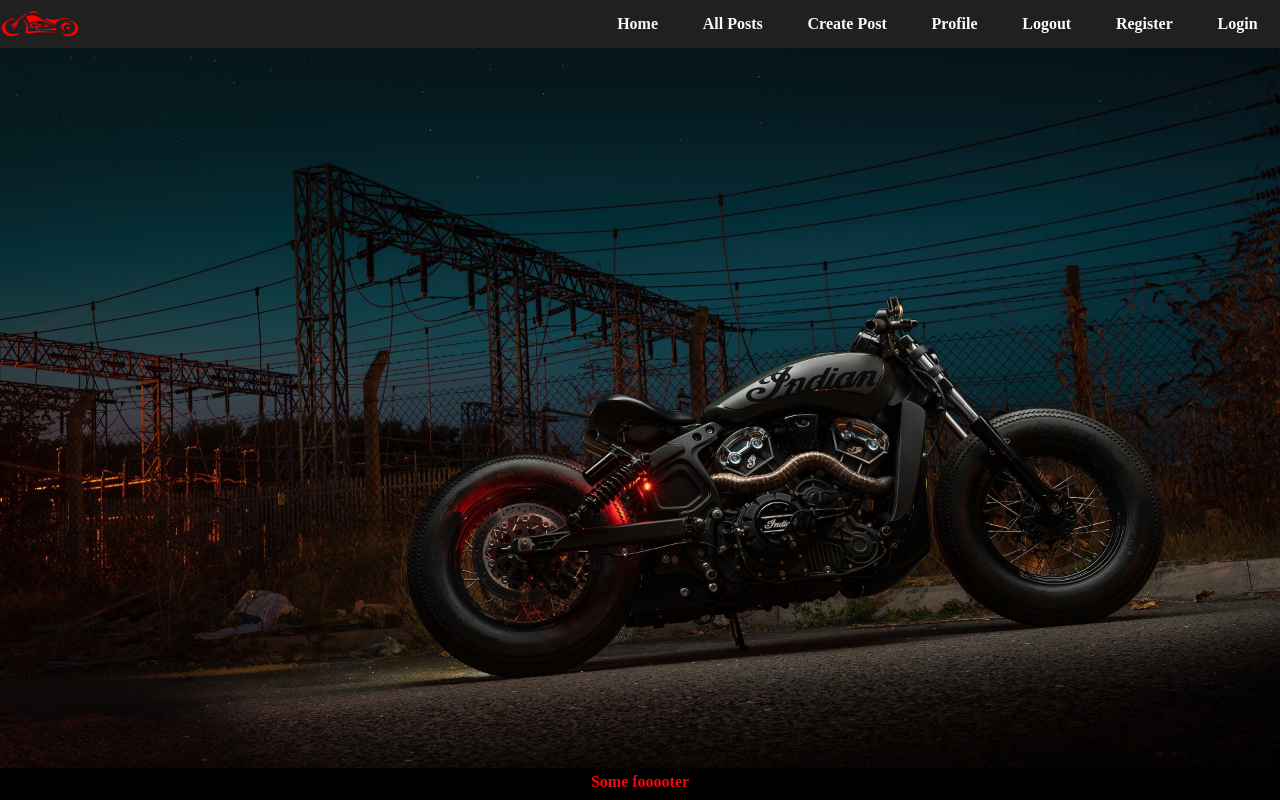
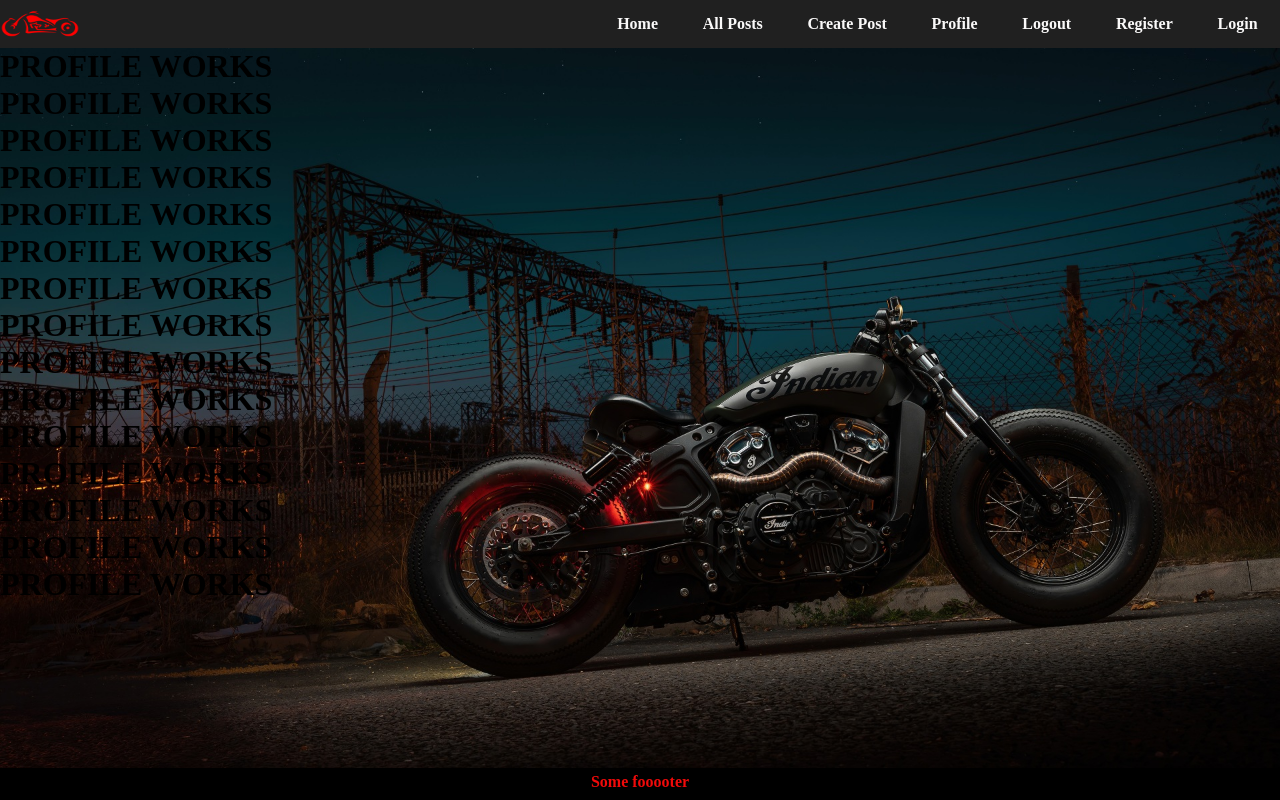
Before and after one commit to 2HEADSs/SPA-Angular, an Angular app in the folder motorcycle-app/: page /auth/profile in a window 1280 px wide. Before the commit this address led to /. Built offline with nearby package versions, Linux system fonts and the light colour scheme.

Commit message:
add profile component

```diff
--- a/motorcycle-app/src/app/app-routing.module.ts
+++ b/motorcycle-app/src/app/app-routing.module.ts
@@ -1,6 +1,7 @@
 import { NgModule } from '@angular/core';
 import { RouterModule, Routes } from '@angular/router';
 import { LoginComponent } from './auth/login/login.component';
+import { ProfileComponent } from './auth/profile/profile.component';
 import { RegisterComponent } from './auth/register/register.component';
 import { MainComponent } from './core/main/main.component';
 
@@ -18,6 +19,10 @@ const routes: Routes = [
     path: 'auth/login',
     component: LoginComponent
   },
+  {
+    path: 'auth/profile',
+    component: ProfileComponent
+  },
 ];
 
 @NgModule({
--- a/motorcycle-app/src/app/auth/auth.module.ts
+++ b/motorcycle-app/src/app/auth/auth.module.ts
@@ -3,13 +3,15 @@ import { CommonModule } from '@angular/common';
 import { RegisterComponent } from './register/register.component';
 import { LoginComponent } from './login/login.component';
 import { RouterModule } from '@angular/router';
+import { ProfileComponent } from './profile/profile.component';
 
 
 
 @NgModule({
   declarations: [
     RegisterComponent,
-    LoginComponent
+    LoginComponent,
+    ProfileComponent
   ],
   imports: [
     CommonModule,
--- /dev/null
+++ b/motorcycle-app/src/app/auth/profile/profile.component.html
@@ -0,0 +1,15 @@
+<h1>PROFILE WORKS</h1>
+<h1>PROFILE WORKS</h1>
+<h1>PROFILE WORKS</h1>
+<h1>PROFILE WORKS</h1>
+<h1>PROFILE WORKS</h1>
+<h1>PROFILE WORKS</h1>
+<h1>PROFILE WORKS</h1>
+<h1>PROFILE WORKS</h1>
+<h1>PROFILE WORKS</h1>
+<h1>PROFILE WORKS</h1>
+<h1>PROFILE WORKS</h1>
+<h1>PROFILE WORKS</h1>
+<h1>PROFILE WORKS</h1>
+<h1>PROFILE WORKS</h1>
+<h1>PROFILE WORKS</h1>
--- /dev/null
+++ b/motorcycle-app/src/app/auth/profile/profile.component.ts
@@ -0,0 +1,15 @@
+import { Component, OnInit } from '@angular/core';
+
+@Component({
+  selector: 'app-profile',
+  templateUrl: './profile.component.html',
+  styleUrls: ['./profile.component.css']
+})
+export class ProfileComponent implements OnInit {
+
+  constructor() { }
+
+  ngOnInit(): void {
+  }
+
+}
--- a/motorcycle-app/src/app/core/header/header.component.html
+++ b/motorcycle-app/src/app/core/header/header.component.html
@@ -5,8 +5,8 @@
             <li><a routerLink="/">All Posts</a></li>
 
             <li><a href="/catalog/create">Create Post</a></li>
-            <li><a href="/profile">Profile</a></li>
-            <li><a href="/user/logout">Logout</a></li>
+            <li><a href="/auth/profile">Profile</a></li>
+            <li><a href="/auth/logout">Logout</a></li>
 
             <li><a routerLink="/auth/register">Register</a></li>
             <li><a routerLink="/auth/login">Login</a></li>
```
Also changed, not shown: motorcycle-app/src/app/auth/profile/profile.component.css (added), 1 other file (tests, documents, lock files or other folders).
